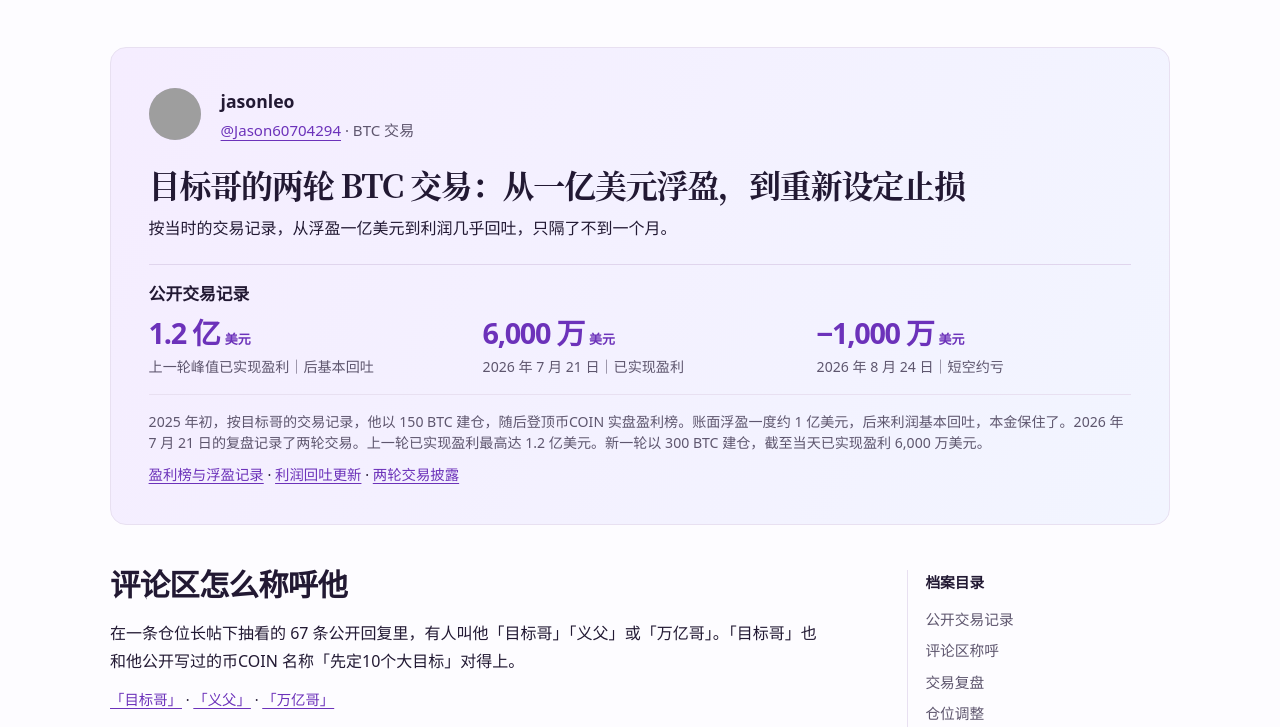
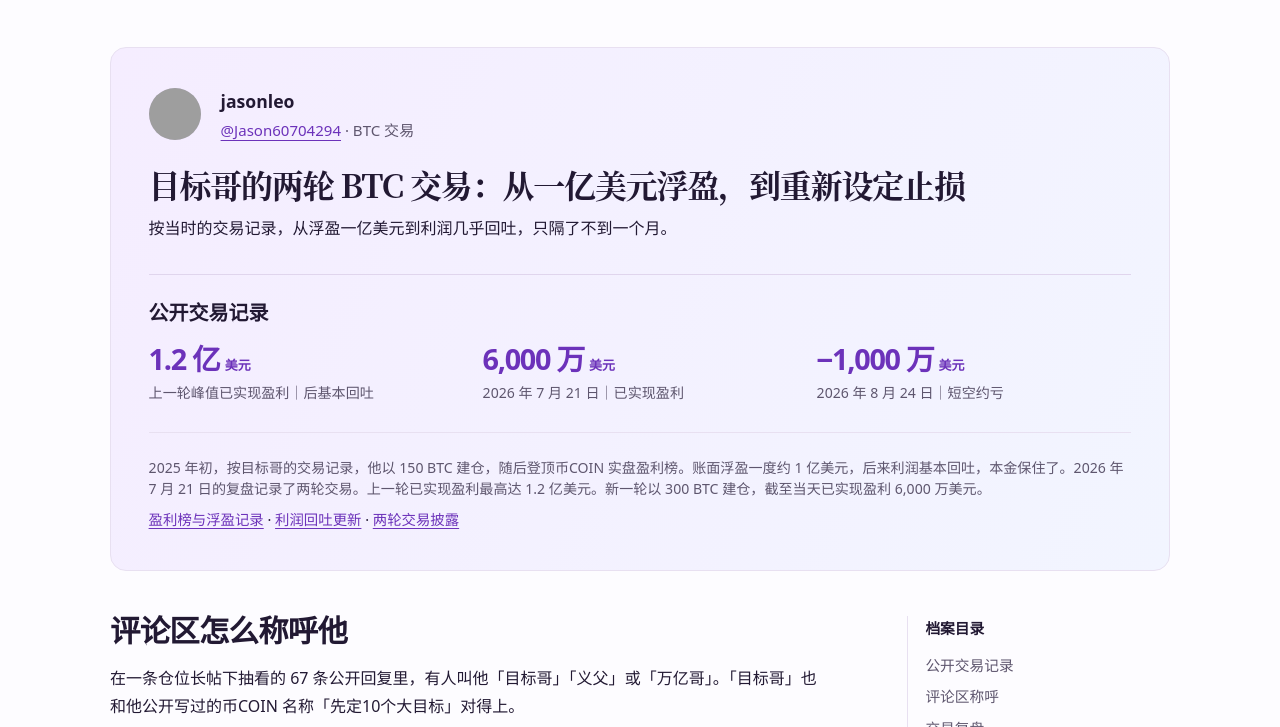
Before and after one commit to Greata16/GRT, a plain HTML site: page jasonleo.html in a window 1280 px wide. Shown: the part 73-800 px from the top of the page. Drawn offline with Linux system fonts and the light colour scheme; grey boxes are pictures that could not be loaded.

Commit message:
Give trading record dividers more space and enlarge heading

```diff
--- a/jasonleo.html
+++ b/jasonleo.html
@@ -5,7 +5,7 @@
   <meta name="viewport" content="width=device-width, initial-scale=1">
   <meta name="description" content="从 jasonleo 的 X 原帖复盘 BTC 短空失误、减仓纪律与多单退出条件。">
   <title>目标哥的两轮 BTC 交易：从一亿美元浮盈，到重新设定止损 · jasonleo · GRT</title>
-  <link rel="stylesheet" href="./style.css?v=9">
+  <link rel="stylesheet" href="./style.css?v=10">
   <link rel="icon" href="./logo.jpg" type="image/jpeg">
 </head>
 <body class="profile">
@@ -33,7 +33,7 @@
         <a class="metric" href="https://x.com/Jason60704294/status/2079519158568644891"><span class="amount">6,000 万<small>美元</small></span><span class="metric-label">2026 年 7 月 21 日｜已实现盈利</span></a>
         <a class="metric" href="https://x.com/Jason60704294/status/2091588691156492462"><span class="amount">−1,000 万<small>美元</small></span><span class="metric-label">2026 年 8 月 24 日｜短空约亏</span></a>
       </div>
-          <p class="metrics-note" style="border-top: 1px solid var(--line); padding-top: 1rem">2025 年初，按目标哥的交易记录，他以 150 BTC 建仓，随后登顶币COIN 实盘盈利榜。账面浮盈一度约 1 亿美元，后来利润基本回吐，本金保住了。2026 年 7 月 21 日的复盘记录了两轮交易。上一轮已实现盈利最高达 1.2 亿美元。新一轮以 300 BTC 建仓，截至当天已实现盈利 6,000 万美元。</p>
+          <p class="metrics-note">2025 年初，按目标哥的交易记录，他以 150 BTC 建仓，随后登顶币COIN 实盘盈利榜。账面浮盈一度约 1 亿美元，后来利润基本回吐，本金保住了。2026 年 7 月 21 日的复盘记录了两轮交易。上一轮已实现盈利最高达 1.2 亿美元。新一轮以 300 BTC 建仓，截至当天已实现盈利 6,000 万美元。</p>
           <p class="sources" style="margin-top: .5rem"><a href="https://x.com/Jason60704294/status/1885031183945515126">盈利榜与浮盈记录</a> · <a href="https://x.com/Jason60704294/status/1894293768972767677">利润回吐更新</a> · <a href="https://x.com/Jason60704294/status/2079519158568644891">两轮交易披露</a></p>
         </section>
     </header>
--- a/style.css
+++ b/style.css
@@ -103,15 +103,20 @@ article p + p { margin-top: .8rem; }
 .profile-identity .portrait { width: 52px; }
 .opening h1 { font: 700 clamp(1.9rem, 4.2vw, 3.15rem)/1.27 "Songti SC", "Noto Serif CJK SC", serif; letter-spacing: -.035em; text-wrap: balance; }
 #record {
-  margin-top: 1.4rem;
-  padding-top: 1.1rem;
+  margin-top: 2rem;
+  padding-top: 1.6rem;
   border-top: 1px solid #e0d5ed;
   scroll-margin-top: 1rem;
 }
-#record h2 { font-size: 1.05rem; }
+#record h2 { font-size: 1.25rem; }
 #record .amount { font-size: clamp(1.25rem, 2.25vw, 1.85rem); white-space: nowrap; }
-#record .metrics { margin-top: .7rem; padding-top: 0; border: 0; }
-#record .metrics-note { margin-bottom: 0; }
+#record .metrics { margin-top: 1rem; padding-top: 0; border: 0; }
+#record .metrics-note {
+  margin-top: 1.8rem;
+  border-top: 1px solid var(--line);
+  padding-top: 1.5rem;
+  margin-bottom: 0;
+}
 
 .opening { container-type: inline-size; }
 .opening :is(h1, h3) { font-size: clamp(1.35rem, 3.25cqw, 2.25rem); text-wrap: wrap; }
```
